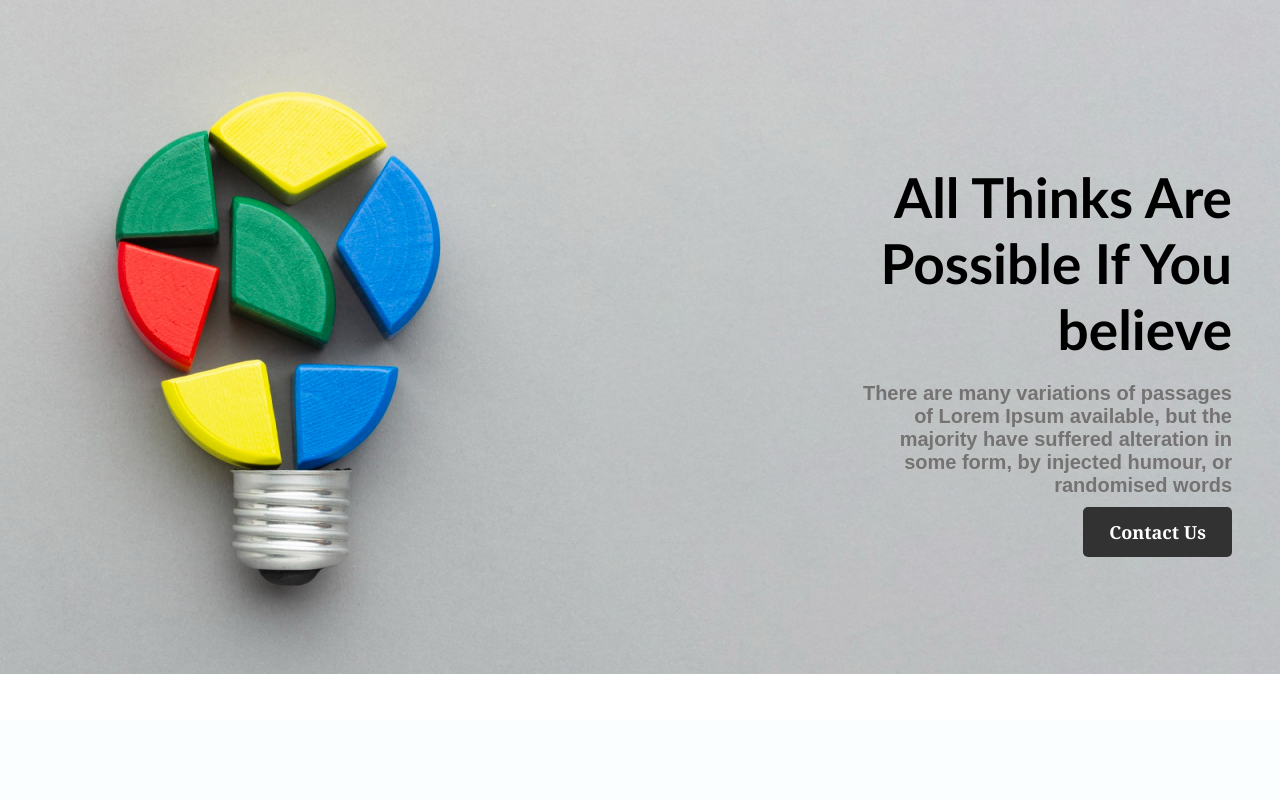
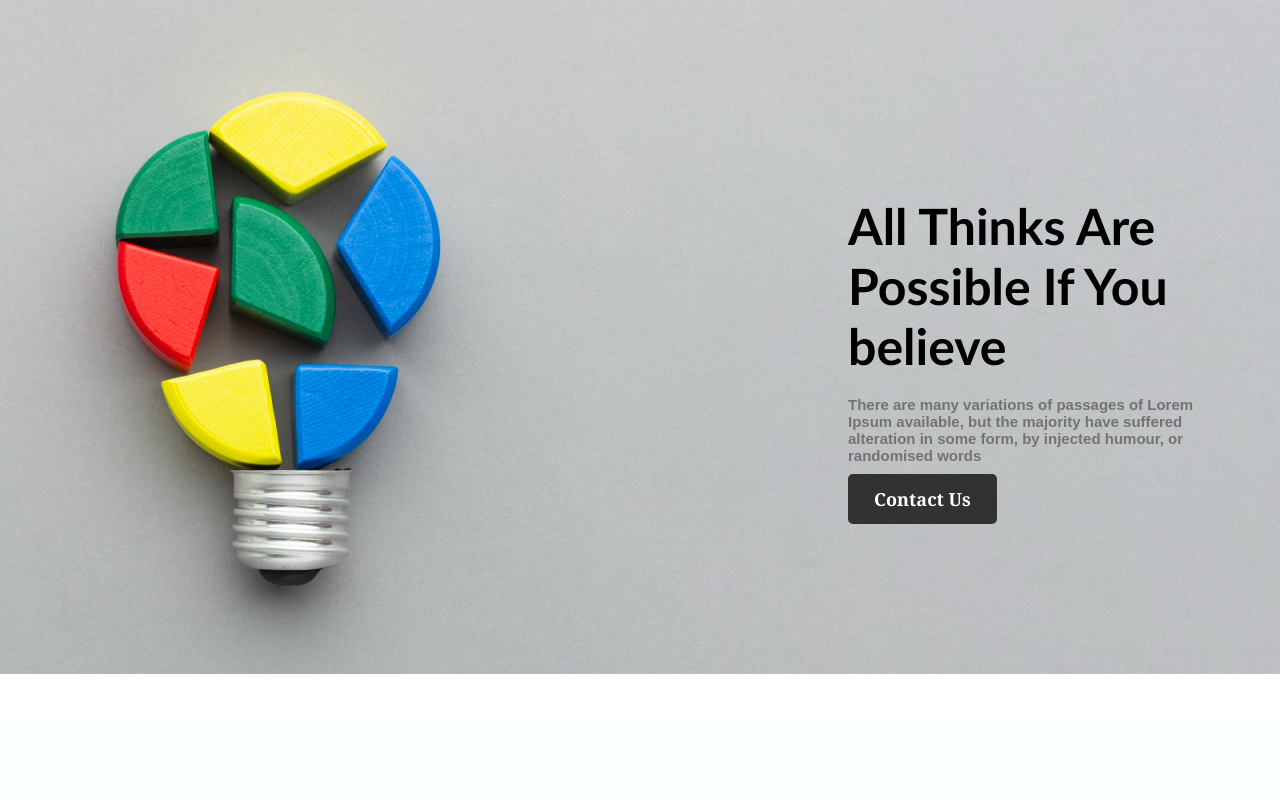
Before and after one commit to mdimamhosen/Assignment-1, a plain HTML site: page index.html in a window 1280 px wide. Shown: the top 800 px of the page. Drawn offline with Linux system fonts and the light colour scheme.

Commit message:
first commit

```diff
--- a/styles/style.css
+++ b/styles/style.css
@@ -14,7 +14,7 @@ align-items: center;
 .t-1{
   font-family:'Gill Sans', 'Gill Sans MT', Calibri, 'Trebuchet MS', sans-serif;
 font-weight: 900;
-font-size: 55px;
+font-size: 50px;
 
 
 margin-bottom: 20px;
@@ -23,7 +23,7 @@ margin-bottom: 20px;
  color: #757272; ;
   font-family:Arial, Helvetica, sans-serif;
 font-weight: 600;
-font-size: 20px;
+font-size: 15px;
 
 
 }
@@ -39,7 +39,7 @@ border-radius: 5px;
 border: none;
 }
 .div-1{
-  text-align: right;
+  justify-content:right ;
   width: 30%;
   margin: auto;
 padding-left:800px ;
```
